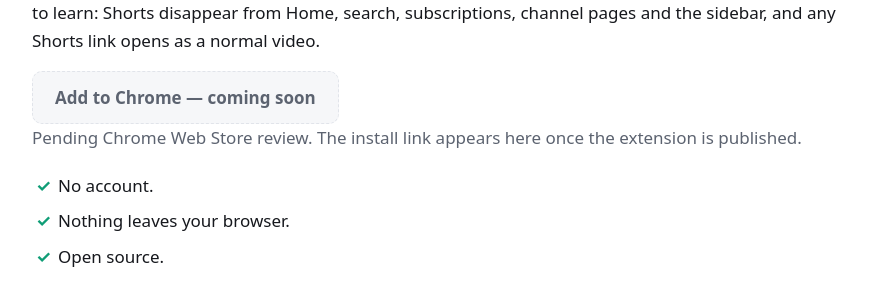
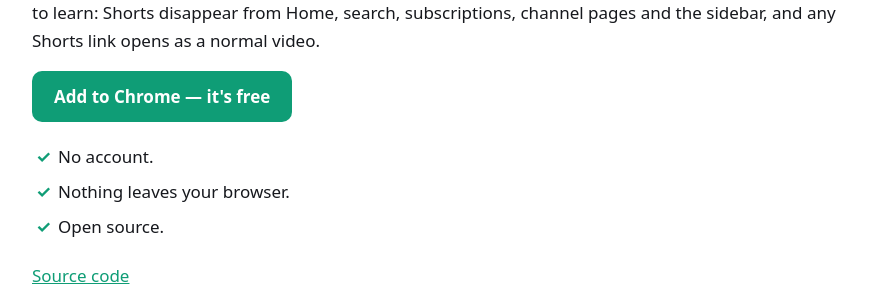
Before and after one commit to neat-extensions/neat-extensions, a website: page docs/index.html in a window 1280 px wide. Shown: the part 202-492 px from the top of the page, without its empty margins (198-1081 px from the left). Drawn offline with Linux system fonts and the light colour scheme.

Commit message:
Publish youtube rules 1.0.0

```diff
--- a/docs/index.html
+++ b/docs/index.html
@@ -22,7 +22,7 @@ footer{margin-top:60px;font-size:14px}</style></head>
 <p class="brand"><img src="icon-128.png" alt="">Neat</p>
 <h1>How to hide YouTube Shorts</h1>
 <p>Install <strong>Neat for YouTube</strong>, a free Chrome extension. Shorts gone. YouTube back to videos. No settings to learn: Shorts disappear from Home, search, subscriptions, channel pages and the sidebar, and any Shorts link opens as a normal video.</p>
-<p><span class="btn" id="install" role="link" aria-disabled="true" data-pending="store-id">Add to Chrome — coming soon</span><br><span class="muted">Pending Chrome Web Store review. The install link appears here once the extension is published.</span></p>
+<p><a class="btn" href="https://chromewebstore.google.com/detail/ojmhepcnbecbgcoehobgflnlfmebelkh" id="install">Add to Chrome — it's free</a></p>
 <ul class="trust"><li>No account.</li><li>Nothing leaves your browser.</li><li>Open source.</li></ul>
 <p><a href="https://github.com/neat-extensions/neat-extensions">Source code</a></p>
 <div class="ba">
```
